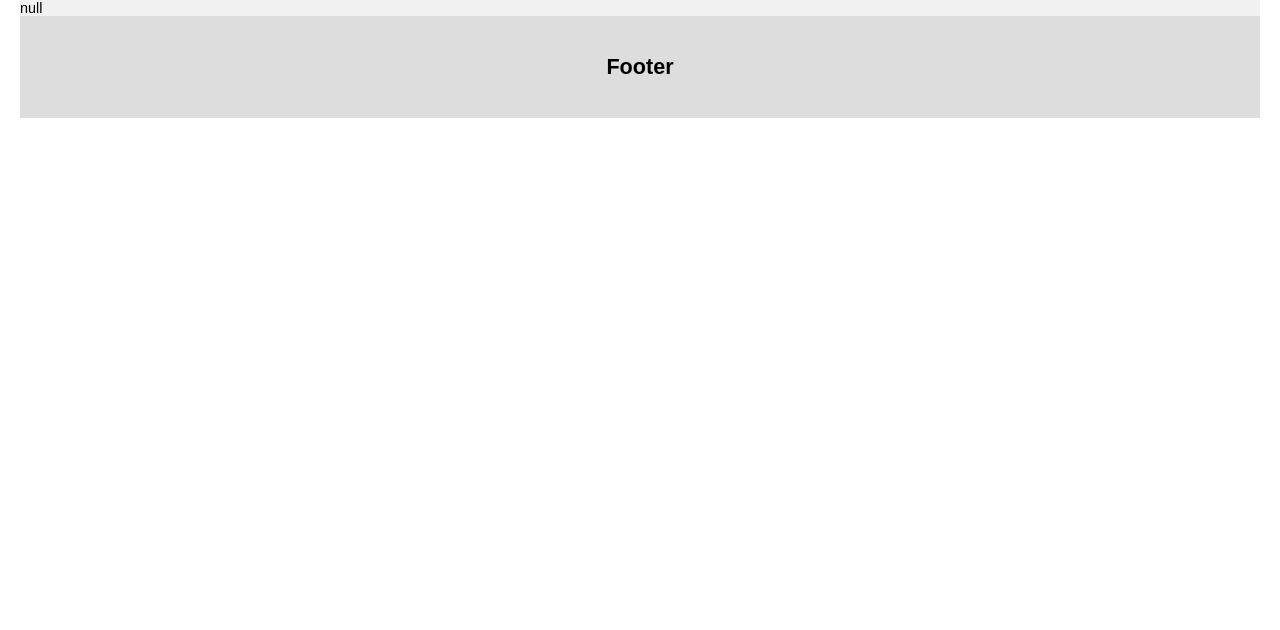
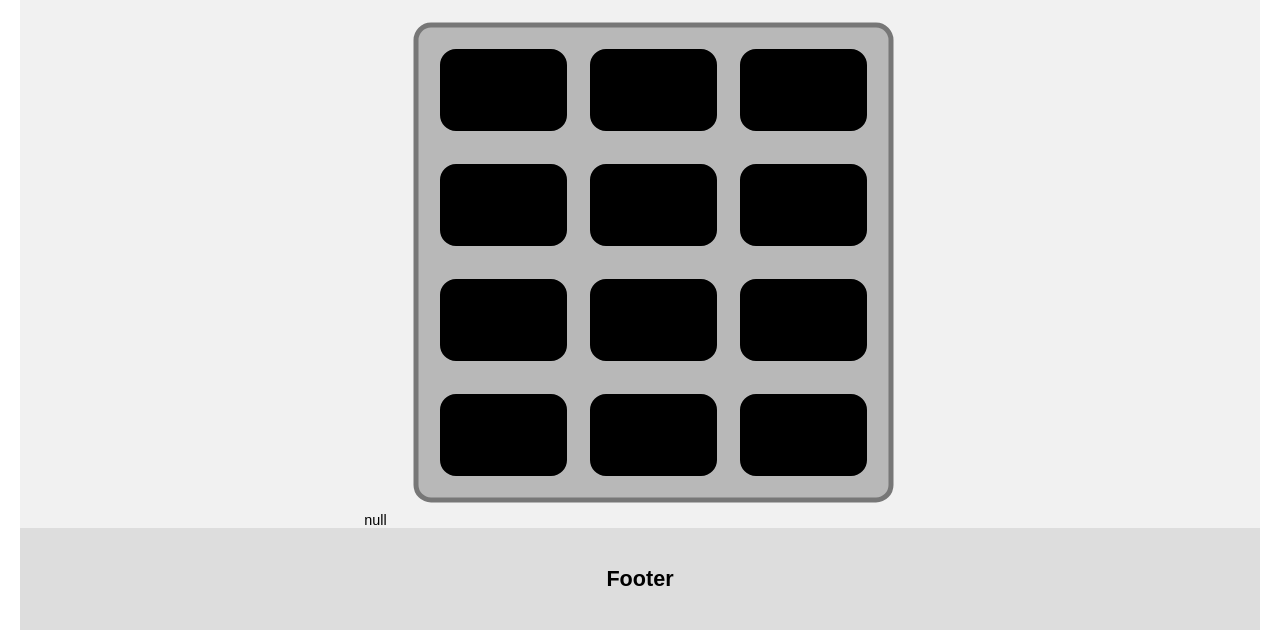
Before and after one commit to DarkPlaymo/WebProgrammierung, a PHP site: page /index.php?site=getfreeseat in a window 1280 px wide. Shown: the part 234-864 px from the top of the page. Before the commit the page ends 352 px from the top, so only its background shows below. Run offline with PHP 8.4, Linux system fonts and the light colour scheme; data that the repository does not hold is empty.

Commit message:
client-Grafik + SCG

```diff
--- a/index.php
+++ b/index.php
@@ -11,6 +11,7 @@
     <script src="js/sideNav.js"></script>
     <script src="js/cookie.js"></script>
     <script src="js/seat.js"></script>
+    <script src="js/tables.js"></script>
 </head>
 
 <body>
@@ -51,11 +52,12 @@
     </div>
 
     <!-- Main Content -->
-    <div class="main">
+    <div id="main" class="main">
         <?php
             if ($_GET['site']!=null){include("php/" . $_GET['site'] . ".php");}
             elseif ($_COOKIE['seat']!=null) {echo "<script>window.location.href='index.php?site=home';</script>";}
             else {include("php/login.php");} ?>
+        <svg id="mysvg" height="0" width="0"> </svg>
     </div>
 
     <!-- Footer -->
--- a/js/seat.js
+++ b/js/seat.js
@@ -19,12 +19,13 @@
                 if(document.getElementById("tischheader").innerHTML == "Sie haben Tischnummer "){
                     document.getElementById("tischheader").innerHTML = "Sie haben Tischnummer " + myseat;
                 }
+
             }
         };
         xhttp.open("GET", "../php/getfreeseat.php", true);
         xhttp.send();
     }
-
+    drawing();
 };
 
 
--- a/js/tables.js
+++ b/js/tables.js
@@ -1,6 +1,65 @@
-function create(){
-    alert('hello');
-    for (i in tables){
+function setAttributes(el, attrs){
+    for(var key in attrs) {
+        el.setAttributeNS(null, String(key), String(attrs[key]));
+      }
+}
 
+function createTables(myarr){
+    var xmlns="http://www.w3.org/2000/svg";
+    var svg = document.getElementById("mysvg");
+    var ground = document.createElementNS(xmlns, "rect");
+    setAttributes(svg, {"height":"525", "width":"525"});
+    setAttributes(ground, {"id":"ground", "class":"table ground", "rx":"15", "ry":"15", "width":"475", "height":"475", "x":"25", "y":"25"});
+    svg.appendChild(ground);
+
+    for (let i = 0; i < 3; i++) {
+        for (let j = 0; j < 4; j++) {
+            var id = 1 + i*4 + j;
+            var x = 50 + i * 150;
+            var y = 50 + j * 115;
+
+            var rect = document.createElementNS(xmlns, "rect");
+            var text = document.createElementNS(xmlns, "text");
+            setAttributes(rect, {"width":"125", "height":"80", "rx":"15", "ry":"15"});
+            setAttributes(rect, {"x":String(x), "y":String(y), "class":"table "+String(myarr[id])});
+            setAttributes(text, {"x":String(x+50), "y":String(y+50), "font-size":"30px"});
+            text.textContent= String(id);
+
+            svg.appendChild(rect);
+            svg.appendChild(text);
+        }
     }
 }
+
+function drawing() {
+    var myjson={};
+    var myarr=[];
+    var h=1;
+
+    var xhttp = new XMLHttpRequest();
+
+    xhttp.onreadystatechange = function() {
+        if (this.readyState == 4 && this.status == 200) {
+            myjson = JSON.parse(this.responseText);
+            for (i in myjson) {
+                switch(myjson[i]['besetzt']){
+                    case "0":{
+                        myarr[h] = "free";
+                        break;
+                    }
+                    case "1":{
+                        myarr[h] = "occupied";
+                        break;
+                    }
+                }
+                if (i == String(getCookie("seat"))){
+                    myarr[h] = "my";
+                }
+                h++;
+            }
+            createTables(myarr);
+        }
+    };
+    xhttp.open("GET", "../php/getfreeseat.php", true);
+    xhttp.send();
+}
--- a/php/getfreeseat.php
+++ b/php/getfreeseat.php
@@ -3,8 +3,8 @@
     $statement =  "SELECT id, besetzt FROM `tische`";
 
     foreach ($pdo->query($statement) as $row) {
-        $myarray[$row['id']]->besetzt = $row['besetzt'];
+        $myarray2[$row['id']]->besetzt = $row['besetzt'];
     }
 
-    echo json_encode($myarray);
+    echo json_encode($myarray2);
 ?>
--- a/styles.css
+++ b/styles.css
@@ -11,6 +11,11 @@
     margin: 0;
     height: 100%;
     padding: 10px 20px 20px 20px;
+}
+
+#main {
+    align-content: center;
+    text-align: center;
 }
 
 * {
@@ -202,6 +207,26 @@
     display:inline-block;
 }
 
+/* ~~~ Tables ~~~ */
+.table{
+    stroke:black;
+    stroke-width:2;
+}
+.table.ground{
+    opacity:0.5;
+    fill:grey;
+    stroke-width:5;
+}
+.table.occupied{
+    fill:rgb(255,100,50);
+}
+.table.free{
+    fill:rgb(50, 255, 100);
+}
+.table.my{
+    fill:rgb(200,100,255);
+}
+
 /* ~~~ Form ~~~ */
 .form{
     max-width: 500px;
```
Also changed, not shown: php/home.php (deleted, +0 -15 lines).
